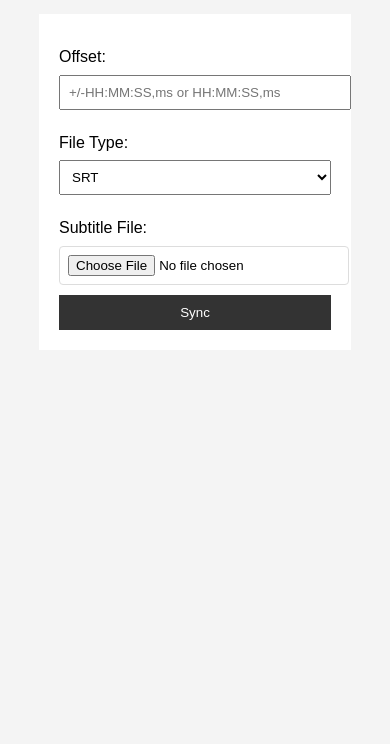
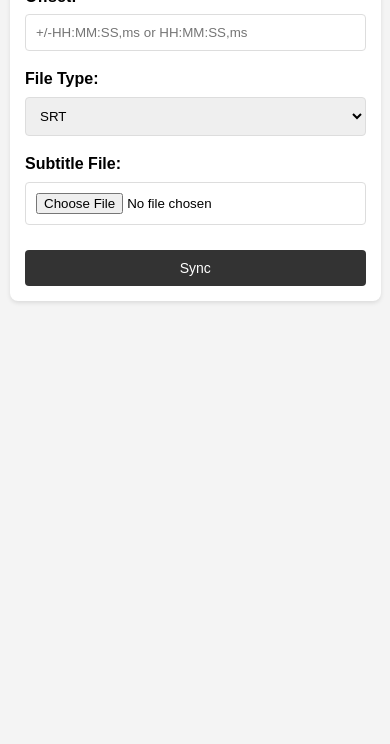
Before and after one commit to shaohao/yass, a plain HTML site: page static/index.html in a window 390 px wide. Shown: the part 100-844 px from the top of the page. Drawn offline with nearby package versions, Linux system fonts and the light colour scheme.

Commit message:
update ui for mobile.

```diff
--- a/static/index.html
+++ b/static/index.html
@@ -11,17 +11,23 @@
     <div id="app" class="container">
         <h1>Subtitle Sync Tool</h1>
         <form @submit.prevent="syncSubtitle">
+            <div class="form-group">
                 <label for="offset">Offset:</label>
                 <input type="text" id="offset" v-model="offset" placeholder="+/-HH:MM:SS,ms or HH:MM:SS,ms" required>
+            </div>
 
+            <div class="form-group">
                 <label for="file-type">File Type:</label>
                 <select id="file-type" v-model="fileType" required>
                     <option value="srt">SRT</option>
                     <option value="ass">ASS</option>
                 </select>
+            </div>
 
+            <div class="form-group">
                 <label for="subtitle-file">Subtitle File:</label>
                 <input type="file" id="subtitle-file" @change="handleFileUpload" required>
+            </div>
 
             <button type="submit">Sync</button>
         </form>
--- a/static/script.js
+++ b/static/script.js
@@ -12,7 +12,7 @@ new Vue({
         },
         async syncSubtitle() {
             if (!this.subtitleFile) {
-                alert('请选择字幕文件');
+                alert('Please select a subtitle file');
                 return;
             }
 
@@ -28,13 +28,13 @@ new Vue({
                 });
 
                 if (!response.ok) {
-                    throw new Error('同步失败');
+                    throw new Error('Sync failed');
                 }
 
                 const result = await response.json();
                 this.result = result.content;
             } catch (error) {
-                alert('错误：' + error.message);
+                alert('Error: ' + error.message);
             }
         },
         downloadResult() {
--- a/static/style.css
+++ b/static/style.css
@@ -7,42 +7,54 @@ body {
 }
 
 .container {
-    width: 80%;
+    width: 90%;
+    max-width: 600px;
     margin: auto;
-    overflow: hidden;
     padding: 20px;
 }
 
 h1 {
     color: #333;
     text-align: center;
+    font-size: 24px;
 }
 
 form {
     background: #fff;
     padding: 20px;
     margin-bottom: 20px;
+    border-radius: 8px;
+    box-shadow: 0 2px 4px rgba(0,0,0,0.1);
+}
+
+.form-group {
+    margin-bottom: 15px;
 }
 
 label {
     display: block;
-    margin: 10px 0 5px;
+    margin-bottom: 5px;
+    font-weight: bold;
 }
 
 input[type="text"], select, textarea {
     width: 100%;
-    padding: 8px;
-    margin-bottom: 10px;
+    padding: 10px;
+    border: 1px solid #ddd;
+    border-radius: 4px;
+    box-sizing: border-box;
 }
 
 button {
     display: block;
     width: 100%;
-    padding: 10px;
+    padding: 12px;
     background: #333;
     color: #fff;
     border: none;
+    border-radius: 4px;
     cursor: pointer;
+    font-size: 16px;
 }
 
 button:hover {
@@ -52,25 +64,32 @@ button:hover {
 #result-container {
     background: #fff;
     padding: 20px;
+    border-radius: 8px;
+    box-shadow: 0 2px 4px rgba(0,0,0,0.1);
 }
 
 #result {
     width: 100%;
     margin-bottom: 10px;
+    border: 1px solid #ddd;
+    border-radius: 4px;
+    padding: 10px;
+    box-sizing: border-box;
 }
 
 input[type="file"] {
     width: 100%;
-    padding: 8px;
+    padding: 10px;
     margin-bottom: 10px;
     border: 1px solid #ddd;
     border-radius: 4px;
+    box-sizing: border-box;
 }
 
 .download-btn {
     background-color: #4CAF50;
     color: white;
-    padding: 10px 20px;
+    padding: 12px 20px;
     border: none;
     border-radius: 4px;
     cursor: pointer;
@@ -81,3 +100,23 @@ input[type="file"] {
 .download-btn:hover {
     background-color: #45a049;
 }
+
+@media (max-width: 600px) {
+    .container {
+        width: 95%;
+        padding: 10px;
+    }
+
+    h1 {
+        font-size: 20px;
+    }
+
+    form, #result-container {
+        padding: 15px;
+    }
+
+    button, .download-btn {
+        font-size: 14px;
+        padding: 10px;
+    }
+}
```
Lines whose indentation alone changed are shown as unchanged.
